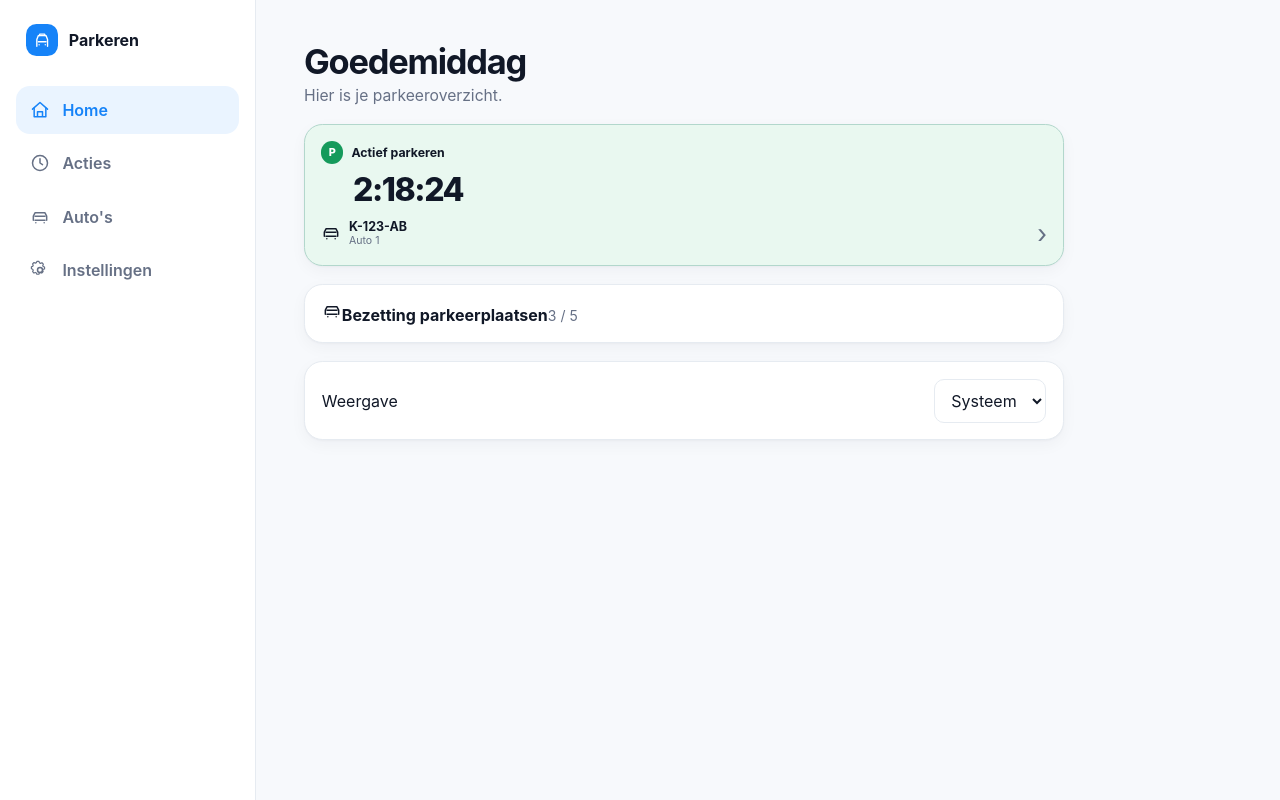
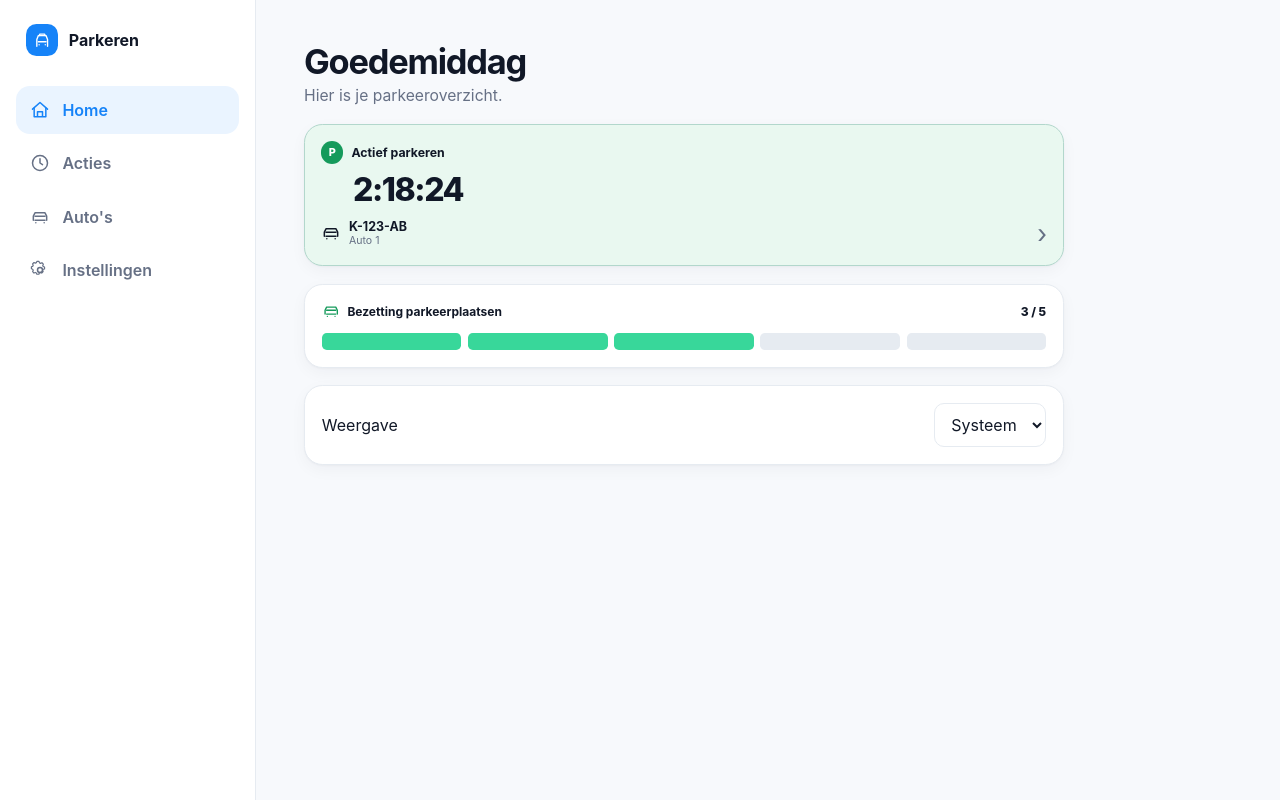
Before and after one commit to VanHinthem/Parkeren, a React (Vite) app in the folder src/Parkeren.Web/: page / in a window 1280 px wide. Built offline with nearby package versions, Linux system fonts and the light colour scheme.

Commit message:
style: segmented capacity bars

```diff
--- a/src/Parkeren.Web/src/components/CapacityIndicator.css
+++ b/src/Parkeren.Web/src/components/CapacityIndicator.css
@@ -1 +1 @@
-.capacity{display:flex;align-items:center;justify-content:space-between;gap:var(--space-4)}.capacity span{color:var(--color-text-muted);font-size:.875rem}.capacity__slots{display:flex;gap:.42rem}.capacity__slots span{width:.68rem;height:.68rem;border-radius:50%;background:var(--color-border)}.capacity__slots span.used{background:var(--color-primary)}
+.capacity{display:grid;gap:.7rem}.capacity__heading{display:grid;grid-template-columns:auto 1fr auto;align-items:center;gap:.45rem;font-size:.75rem}.capacity__heading svg{width:1.15rem;color:var(--color-success)}.capacity__heading span{font-weight:800}.capacity__slots{display:grid;grid-template-columns:repeat(5,1fr);gap:.42rem}.capacity__slots i{height:1.1rem;border-radius:.3rem;background:var(--color-border)}.capacity__slots i.used{background:#38d79a}
```
